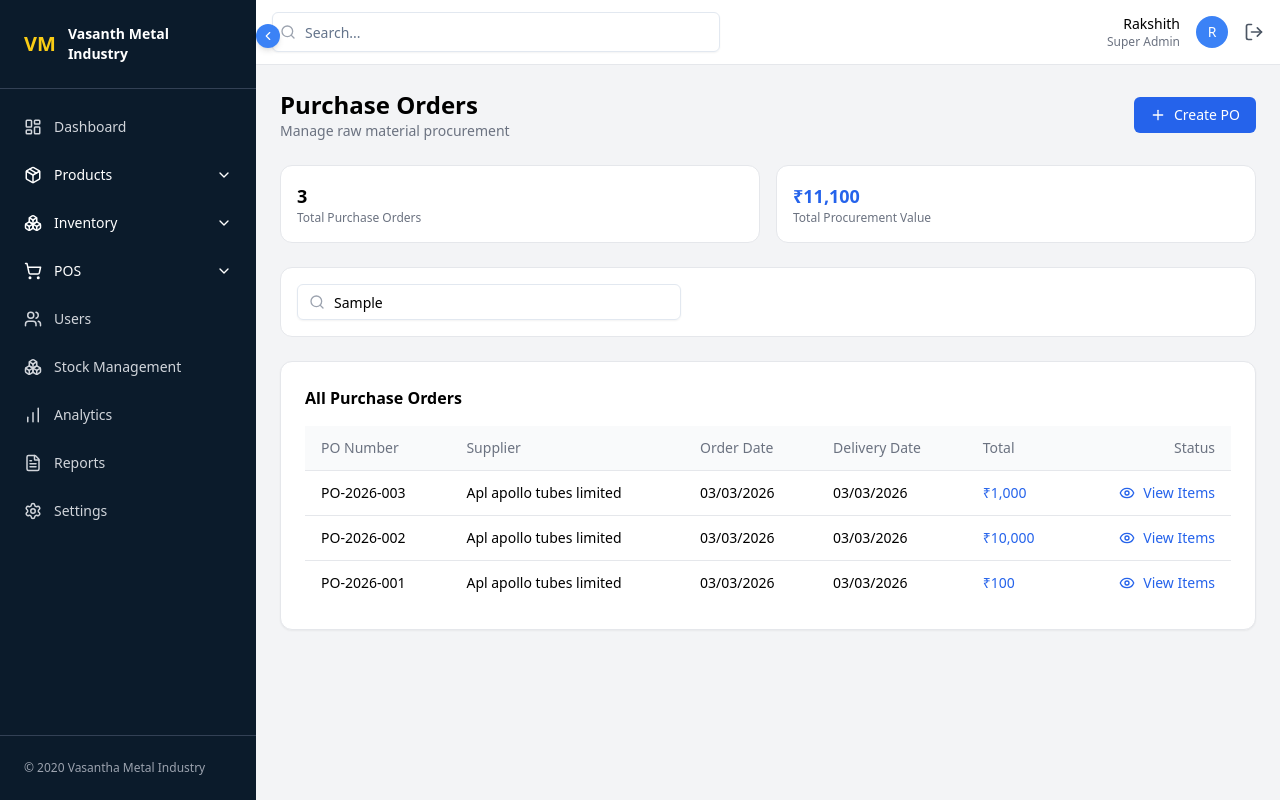
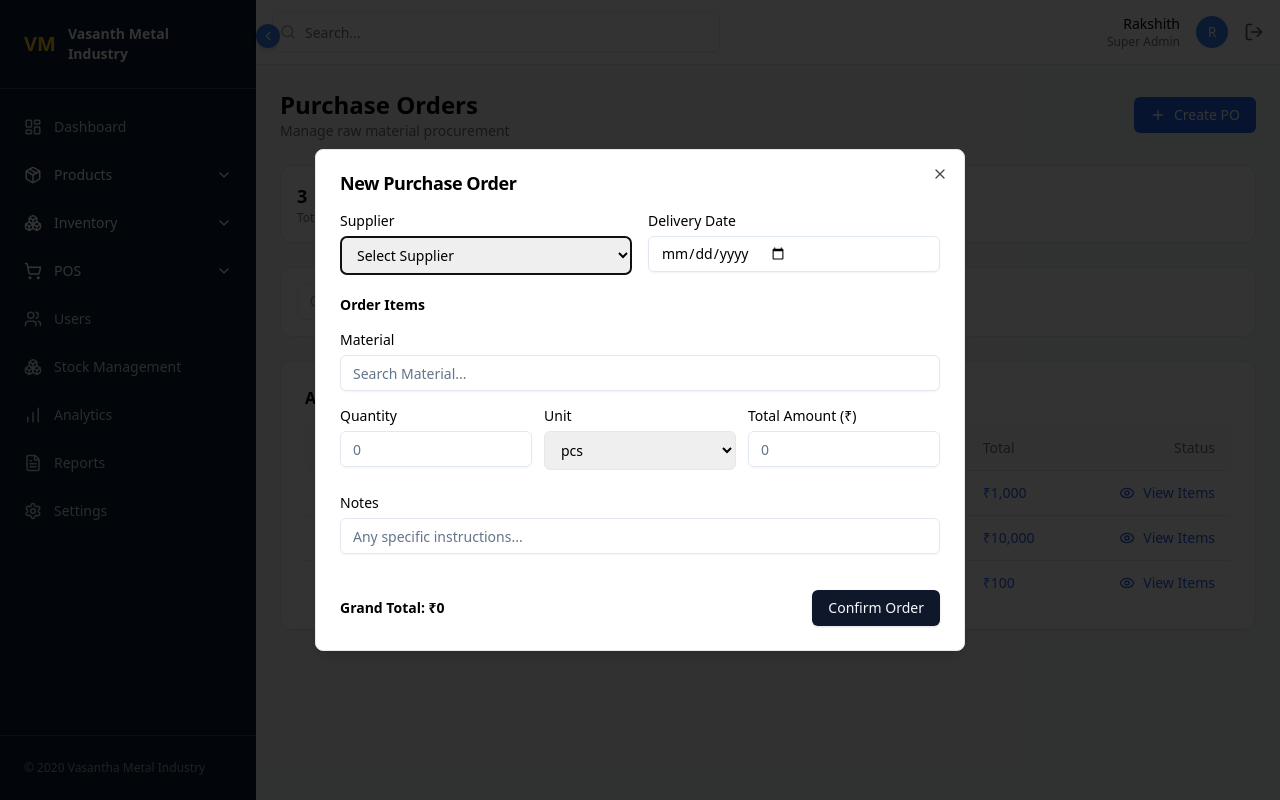
Before and after one commit to SushmitaSWarik/Inventory-Management, a React (Vite) app: page /purchase-orders in a window 1280 px wide. Both pictures are taken after typing "Sample" into the empty fields and a click on the button "Create PO". Built offline with nearby package versions, Linux system fonts and the light colour scheme.

Commit message:
feat: Implemented Purchase Order Modal and integrated with Purchase_Orders page

```diff
--- /dev/null
+++ b/src/components/PurchaseOrderModal.jsx
@@ -0,0 +1,87 @@
+import AppModal from "@/components/common/AppModal";
+
+import { Input } from "@/components/ui/input";
+import { Label } from "@/components/ui/label";
+import { Button } from "@/components/ui/button";
+
+import { Plus } from "lucide-react";
+
+export default function PurchaseOrderModal() {
+  return (
+    <AppModal
+      title="New Purchase Order"
+      trigger={
+        <button className="flex items-center gap-2 bg-blue-600 text-white px-4 py-2 rounded-md text-xs sm:text-sm hover:bg-blue-700">
+          <Plus size={16} />
+          Create PO
+        </button>
+      }
+    >
+      {/* Modal Content */}
+
+      <div className="space-y-5">
+        {/* Supplier + Delivery Date */}
+
+        <div className="grid grid-cols-1 sm:grid-cols-2 gap-4">
+          <div className="space-y-1">
+            <Label>Supplier</Label>
+            <select className="w-full border rounded-md px-3 py-2 text-sm">
+              <option>Select Supplier</option>
+            </select>
+          </div>
+
+          <div className="space-y-1">
+            <Label>Delivery Date</Label>
+            <Input type="date" />
+          </div>
+        </div>
+
+        {/* Order Items */}
+
+        <div className="space-y-3">
+          <h3 className="text-sm font-semibold">Order Items</h3>
+
+          <div className="space-y-1">
+            <Label>Material</Label>
+            <Input placeholder="Search Material..." />
+          </div>
+
+          <div className="grid grid-cols-3 gap-3">
+            <div className="space-y-1">
+              <Label>Quantity</Label>
+              <Input type="number" placeholder="0" />
+            </div>
+
+            <div className="space-y-1">
+              <Label>Unit</Label>
+              <select className="w-full border rounded-md px-3 py-2 text-sm">
+                <option>pcs</option>
+                <option>kg</option>
+              </select>
+            </div>
+
+            <div className="space-y-1">
+              <Label>Total Amount (₹)</Label>
+              <Input type="number" placeholder="0" />
+            </div>
+          </div>
+        </div>
+
+        {/* Notes */}
+
+        <div className="space-y-1">
+          <Label>Notes</Label>
+          <Input placeholder="Any specific instructions..." />
+        </div>
+
+        {/* Footer */}
+
+        <div className="flex items-center justify-between pt-4">
+          <p className="text-sm font-semibold">Grand Total: ₹0</p>
+
+          <Button>Confirm Order</Button>
+        </div>
+      </div>
+    </AppModal>
+  );
+}
--- a/src/pages/pos/PurchaseOrders.jsx
+++ b/src/pages/pos/PurchaseOrders.jsx
@@ -1,7 +1,8 @@
+import { Input } from "@/components/ui/input";
+import { Search, Plus } from "lucide-react";
+
 import PurchaseOrdersTable from "@/components/PurchaseOrdersTable";
-import { Input } from "@/components/ui/input";
-
-import { Search, Plus} from "lucide-react";
+import PurchaseOrderModal from "@/components/PurchaseOrderModal";
 
 export default function PurchaseOrders() {
   const purchaseOrders = [
@@ -28,6 +29,7 @@ export default function PurchaseOrders() {
     },
   ];
 
+
   return (
     <div className="space-y-6">
       {/* Header */}
@@ -41,10 +43,8 @@ export default function PurchaseOrders() {
           </p>
         </div>
 
-        <button className="flex items-center gap-2 bg-blue-600 text-white px-4 py-2 rounded-md text-xs sm:text-sm hover:bg-blue-700">
-          <Plus size={16} />
-          Create PO
-        </button>
+        {/* Create PO button - Modal */}
+        <PurchaseOrderModal/>
       </div>
 
       {/* Stats */}
@@ -84,8 +84,9 @@ export default function PurchaseOrders() {
         </h2>
 
         {/* Table - Purchase Order Table component */}
-        <PurchaseOrdersTable purchaseOrders={purchaseOrders}/>
+        <PurchaseOrdersTable purchaseOrders={purchaseOrders} />
       </div>
+
     </div>
   );
 }
```
